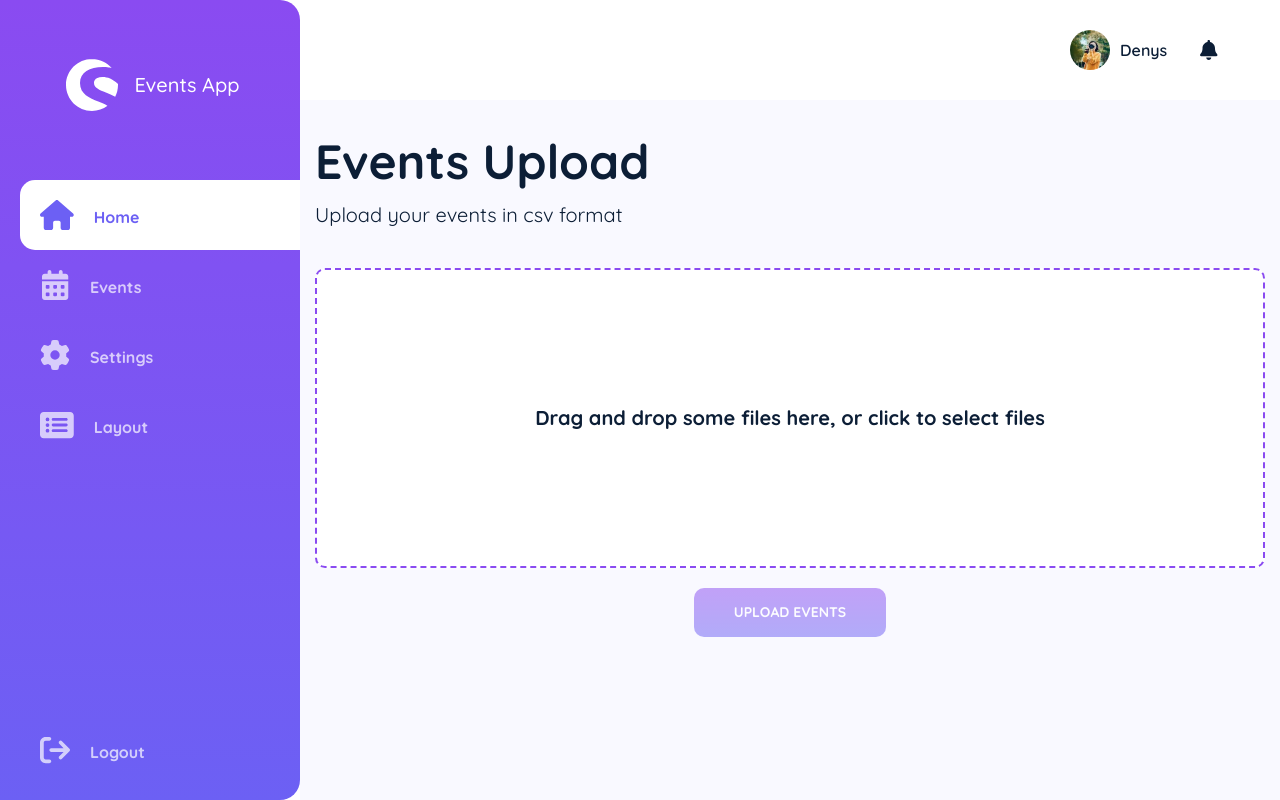
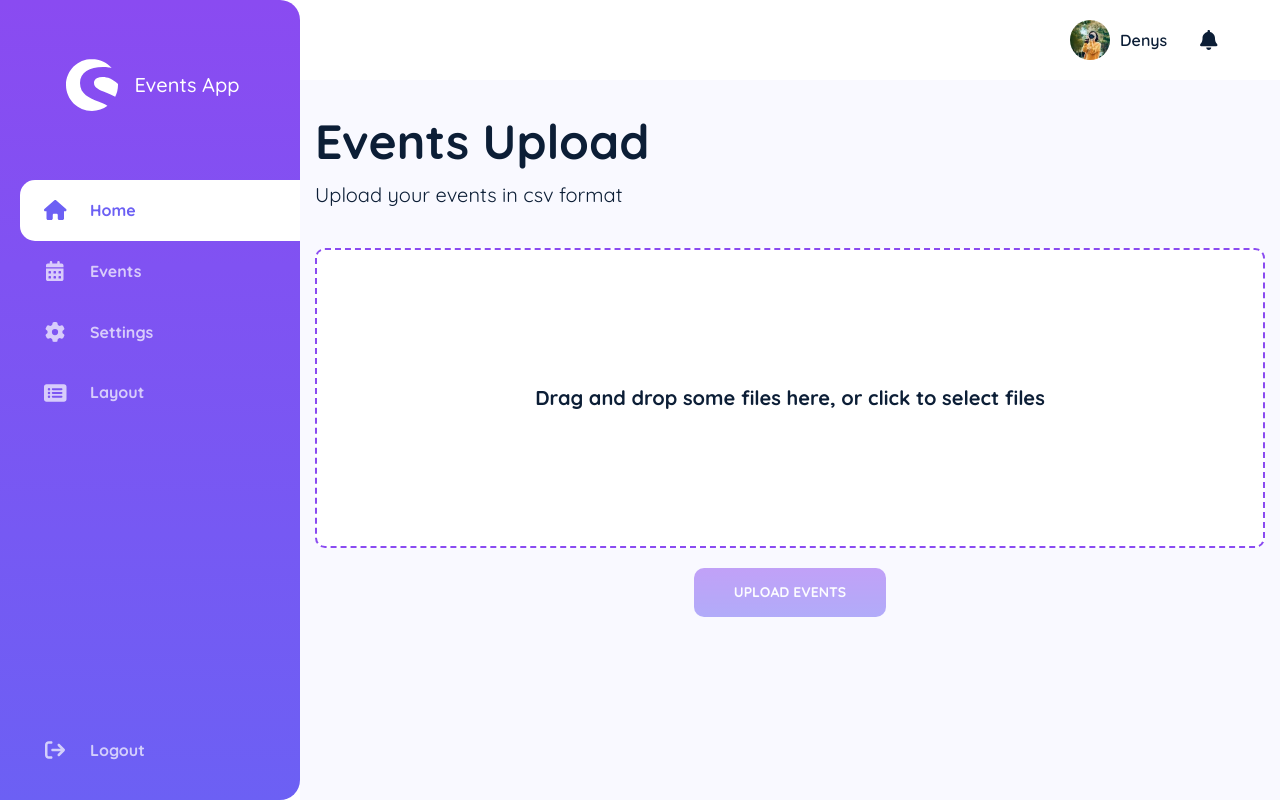
Before and after one commit to Mylovydov/events_app, a React (Vite) app in the folder client/: page / in a window 1280 px wide. Built offline with nearby package versions, Linux system fonts and the light colour scheme.

Commit message:
Add styles to app Layout

```diff
--- a/client/src/components/appHeader/appHeader.module.css
+++ b/client/src/components/appHeader/appHeader.module.css
@@ -1,7 +1,7 @@
 .appHeader {
     display: flex;
     align-items: center;
-    padding: 3rem;
+    padding: 2rem 3rem;
     justify-content: space-between;
     gap: 1rem;
     background-color: var(--main-white-color);
--- a/client/src/components/navbar/components/navItem/NavItem.tsx
+++ b/client/src/components/navbar/components/navItem/NavItem.tsx
@@ -15,7 +15,7 @@ const NavItem: FC<TNavItemProps> = ({
 }) => {
 	const iconMarkup = icon && (
 		<div className={styles.navIcon}>
-			<FontAwesomeIcon icon={icon} fontSize="3rem" />
+			<FontAwesomeIcon icon={icon} fontSize="2rem" />
 		</div>
 	);
 
--- a/client/src/components/navbar/components/navItem/navItem.module.css
+++ b/client/src/components/navbar/components/navItem/navItem.module.css
@@ -31,7 +31,6 @@
 }
 
 .navLabel{
-    margin-top: .4rem;
     flex: 1 1 auto;
 }
 
--- a/client/src/index.css
+++ b/client/src/index.css
@@ -24,22 +24,34 @@
     --breakpoint-xl: 153.5rem;
 }
 
-* {
+*, :after, :before {
     box-sizing: border-box;
-    margin: 0;
 }
 
+
 html {
+    text-size-adjust: 100%;
+    text-rendering: optimizeLegibility;
+    -webkit-font-smoothing: antialiased;
     font-size: 62.5%;
     font-family: 'Quicksand', sans-serif;
     color: var(--main-text-color);
 }
 
-/*h1, h2, h3, h4, h5, h6, p {*/
-
-/*}*/
+html, body {
+    width: 100%;
+    height: 100%;
+    letter-spacing: normal;
+    text-transform: none;
+}
 
 a {
+    text-decoration: none;
+    color: inherit;
+    display: inline-block;
+}
+
+a:hover {
     text-decoration: none;
     color: inherit;
 }
--- a/client/src/layouts/app.layout.module.css
+++ b/client/src/layouts/app.layout.module.css
@@ -1,8 +1,8 @@
 .app {
     background-color: var(--main-white-color);
-    width: 100vw;
-    height: 100vh;
     display: flex;
+    min-height: 100vh;
+    overflow: hidden;
 }
 
 .appSidebar {
--- a/client/tsconfig.json
+++ b/client/tsconfig.json
@@ -19,6 +19,7 @@
     "noUnusedLocals": true,
     "noUnusedParameters": true,
     "noFallthroughCasesInSwitch": true,
+    "allowSyntheticDefaultImports": true,
     "baseUrl": ".",
     "paths": {
       "@/*": ["src/*"],
```
Also changed, not shown: client/src/components/headerActions/headerActions.types.ts (+7 -9 lines).
